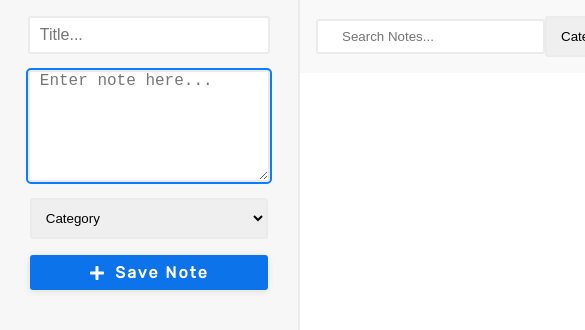
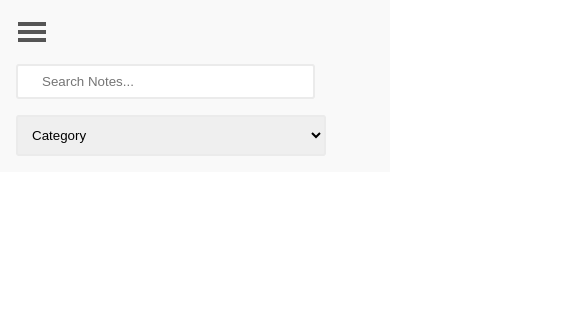
Before and after one commit to AndrewTownsley/React-Note-App, a React (Create React App) app: page / in a window 390 px wide. Shown: the top 330 px of the page, 585 px wide, since content can reach past the window. Built offline with nearby package versions, Linux system fonts and the light colour scheme; the HTML template or start-up script is replaced by a standard one.

Commit message:
Working on responsive layout.  Desktop and Tablet layouts are in a good place, now working onmibile screens.

```diff
--- a/src/App.css
+++ b/src/App.css
@@ -25,7 +25,7 @@
 
   --font-lrg: 1.2rem;
   --font-med: 1rem;
-  --font-sml: 0.85rem;
+  --font-sml: 0.75rem;
 
   --border-gray: 2px solid rgb(235, 235, 235);
   --border-rad: 3px;
@@ -55,6 +55,10 @@ p {
 select:focus,
 input:focus {
   outline: var(--input-outline);
+}
+
+.burger-icon {
+  display: none;
 }
 
 /* ------------------------------ Sidebar */
@@ -186,6 +190,8 @@ input:focus {
   justify-content: space-between;
 }
 
+/* ----------------Media Query------------------ */
+
 /* ----------------------------------- Note Item  */
 
 .notes-list {
@@ -197,6 +203,9 @@ input:focus {
 
 .note-search {
   background-color: var(--bg-primary);
+}
+
+.note-search-container {
   display: flex;
   justify-content: space-between;
   align-items: center;
@@ -300,3 +309,62 @@ input:focus {
 .Home {
   color: #4999c7;
 }
+
+/* ---------------------Media Query */
+
+@media (max-width: 1024px) {
+  .note-search-container {
+    display: flex;
+    flex-direction: column;
+    align-items: flex-start;
+    width: 300px;
+  }
+
+  .note-search-input,
+  .note-search-category {
+    width: 310px;
+  }
+
+  .note-search-input {
+    width: 247px;
+    margin-bottom: 1rem;
+  }
+
+  .notes-list {
+    display: grid;
+    grid-template-columns: repeat(2, 1fr);
+  }
+
+  .note {
+    margin: 0.5rem;
+    padding: 0.75rem;
+  }
+}
+
+@media (max-width: 820px) {
+  .burger-icon {
+    display: block;
+    font-size: 2rem;
+    padding: 0 0 1rem 0;
+    cursor: pointer;
+  }
+
+  .App {
+    display: block;
+  }
+
+  .sidebar {
+    display: none;
+  }
+
+  .notes-list {
+    padding: 0 0.5rem;
+  }
+}
+
+@media (max-width: 600px) {
+  .notes-list {
+    display: grid;
+    grid-template-columns: 1fr;
+  }
+}
--- a/src/components/NoteList.jsx
+++ b/src/components/NoteList.jsx
@@ -1,7 +1,6 @@
 import { nanoid } from "nanoid";
+import { GiHamburgerMenu } from 'react-icons/gi'
 import Note from "./Note";
-// import PinnedNotes from "./PinnedNotes";
-import React, { useState } from 'react';
 
 
 
@@ -11,17 +10,18 @@ const NoteList = ({ titleState, notesArray, deleteNote, handleSearchNote, handle
     return(
         <section className="notes-list-container">
             <div className="note-search">
-                <label htmlFor="note-search">
+                <div className="note-search-container">
+                    <GiHamburgerMenu className="burger-icon"/>
                     <input
+                        className="note-search-input"
                         onChange={(event) => handleSearchNote(event.target.value)}
                         type="text"
                         name="search"
                         id="note-search"
                         placeholder="Search Notes..."
                         />
-                </label>
-                <label htmlFor="category-sort">
-                    <select onChange={handleCategorySort} className="note-input-select" name="category-sort" id="category-sort">
+
+                    <select onChange={handleCategorySort} className="note-search-category note-input-select" name="category-sort" id="category-sort">
                         <option value="">Category</option>
                         <option value="Important">Important !</option>
                         <option value="Work">Work</option>
@@ -29,7 +29,7 @@ const NoteList = ({ titleState, notesArray, deleteNote, handleSearchNote, handle
                         <option value="Home">Home</option>
                         <option value="Personal">Personal</option>
                     </select>
-                </label>
+                </div>
             </div>
 
             <div className="pinned-notes-container">
```
Also changed, not shown: src/components/SidebarMobile.jsx (added, +11 -0 lines), src/firebase.txt (added), 1 other file (tests, documents, lock files or other folders).
